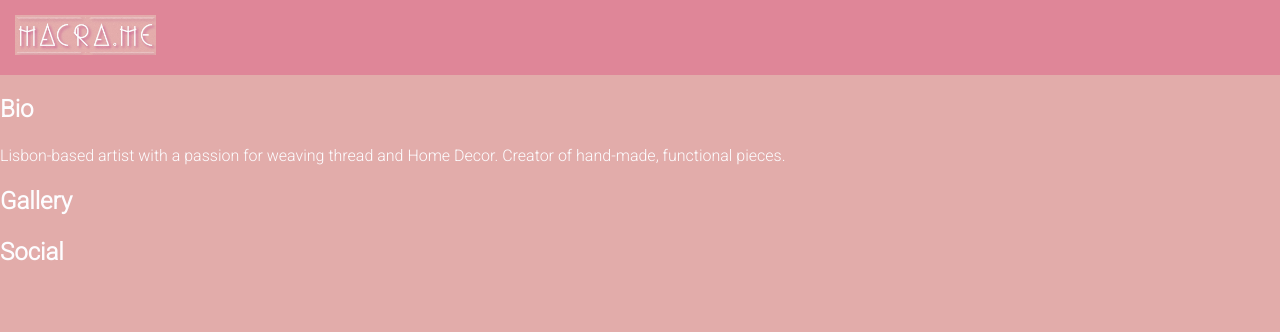
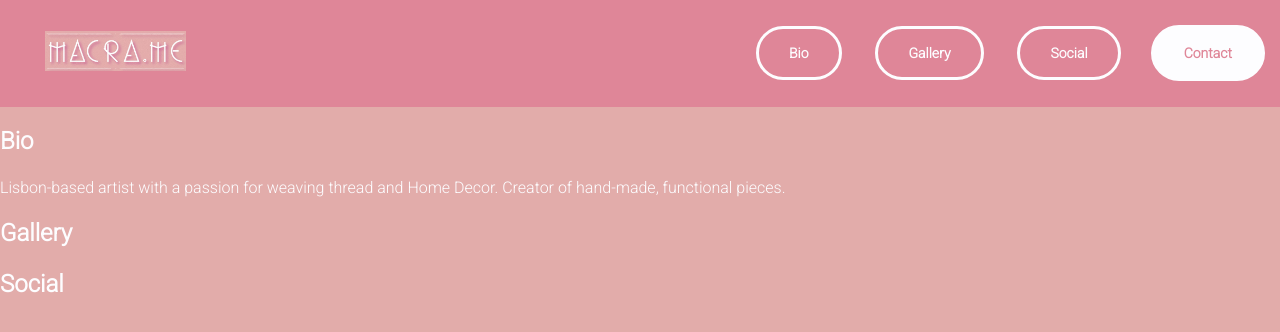
Before and after one commit to nunoserodio/fCC, a plain HTML site: page Product landing page/index.html in a window 1280 px wide. Drawn offline with Linux system fonts and the light colour scheme.

Commit message:
fixed nav button position and style

```diff
--- a/Product landing page/app/scss/_globals.scss
+++ b/Product landing page/app/scss/_globals.scss
@@ -26,6 +26,14 @@ body {
 a, a:visited, a:hover {
     text-decoration: none;
     font-size: $font-sm;
+    font-weight: 600;
+    padding: 1rem 1.875rem;
+    border-radius: 100px;
+    cursor: pointer;
+
+    &:not(.header__logo):not(.header__menu) {
+        border: $white 3px solid;
+    }
 
     &:not(.button__cta) {
         color: $white;
@@ -36,12 +44,8 @@ a, a:visited, a:hover {
 .flex {
     display: flex;
 
-    &-jc-sb {
-        justify-content: space-between;
-    }
-
-    &-jc-c {
-        justify-content: center;
+    &-jc-fe {
+        justify-content: flex-end;
     }
 
     &-ai-c {
@@ -52,16 +56,14 @@ a, a:visited, a:hover {
 // Buttons
 .button__cta {
     background-color: $white;
-    padding: 1rem 1.875rem;
-    border-radius: 100px;
-    cursor: pointer;
-    font-family: "Roboto", Helvetica, sans-serif;
+    color: $perfectPink;
     font-weight: 700;
 }
 
 .button__cta:hover {
     background-color: $perfectPink;
     color: $white;
+    transition: all 0.3s ease 0s;
 }
 
 // Responsivity
--- a/Product landing page/app/scss/_header.scss
+++ b/Product landing page/app/scss/_header.scss
@@ -6,6 +6,8 @@
     }
 
     &__logo {
+        margin-right: auto;
+
         img {
             width: 8.8rem;
             height: 2.52rem;
@@ -32,6 +34,7 @@
     &__links {
         a {
             font-size: $font-sm;
+            margin-right: 30px;
         }
     }
 }
--- a/Product landing page/app/scss/_mixins.scss
+++ b/Product landing page/app/scss/_mixins.scss
@@ -16,7 +16,7 @@ $breakpoints-down: ("small": "39.9375em", "medium": "63.9375em", "large": "87.43
 }
 
 @mixin breakpoint-down($size){
-    @media (min-width: map-get($breakpoints-down, $size)){
+    @media (max-width: map-get($breakpoints-down, $size)){
         @content;
     }
 }
--- a/Product landing page/index.html
+++ b/Product landing page/index.html
@@ -18,7 +18,7 @@
 
 <body>
     <header id="header" class="header">
-        <nav id="nav-bar" class="flex flex-jc-sb flex-ai-c">
+        <nav id="nav-bar" class="flex flex-jc-fe flex-ai-c">
             <a href="/" class="header__logo">
                 <img src="images/mini-logo.jpeg" alt="MACRA.ME" id="header-img">
             </a>
```
Also changed, not shown: Product landing page/css/style.css, 1 other file.
